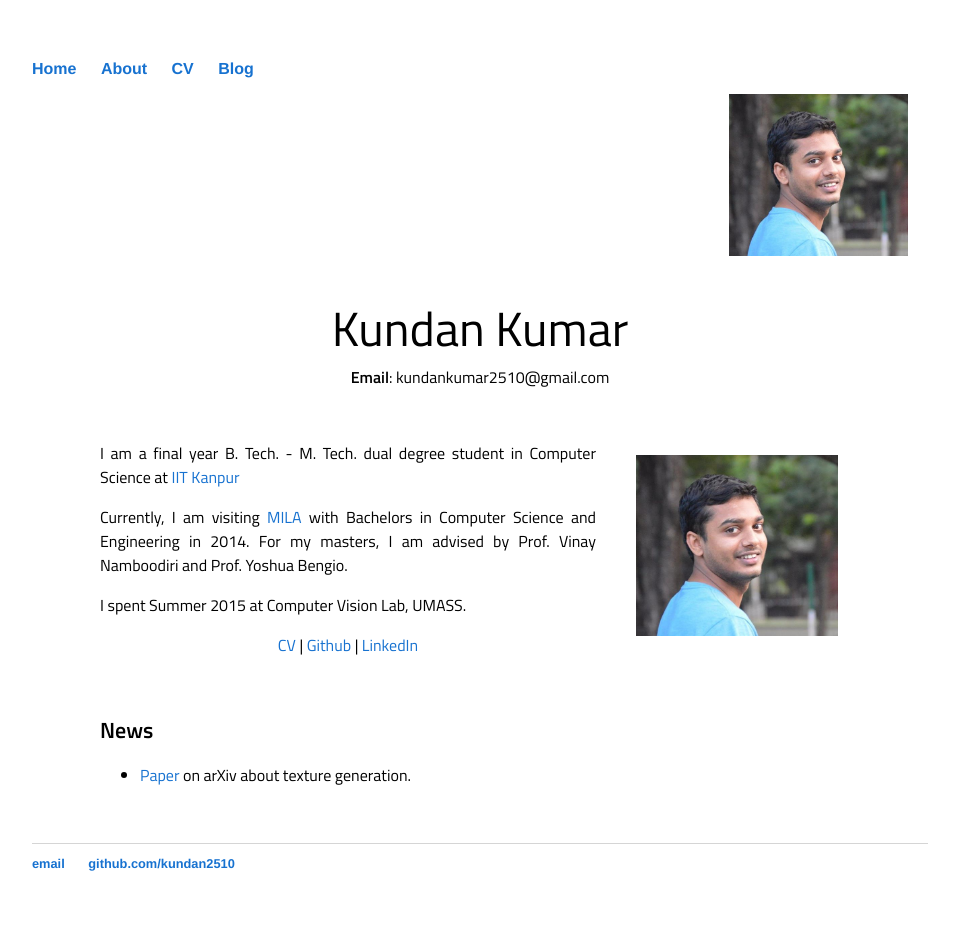
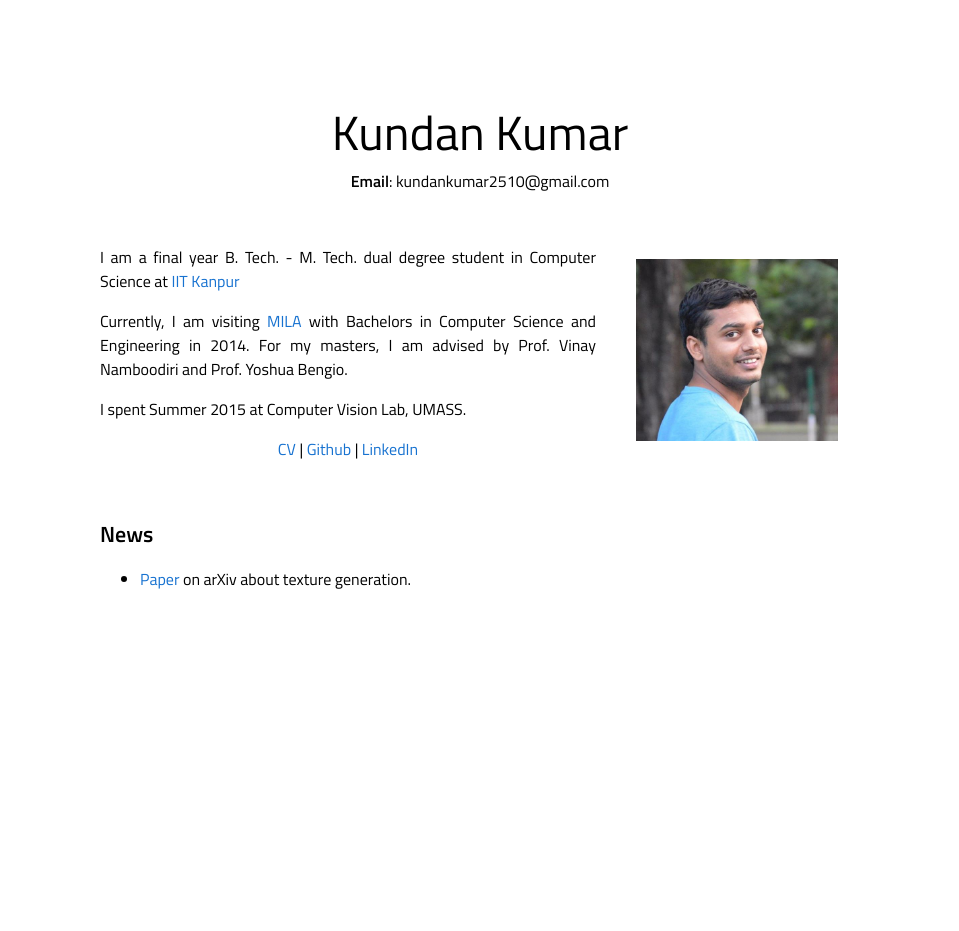
Before and after one commit to kundan2510/kundan2510.github.io, a Jekyll site: the page built from index.html, in a window 1280 px wide. Shown: the whole page, without its empty margins (160-1119 px from the left). Built offline with Jekyll 4.4.1, drawn with Linux system fonts in a browser that asks for light colours; after the commit the page ends 900 px from its top, so only the background shows below that.

Commit message:
Update default.html

```diff
--- a/_layouts/default.html
+++ b/_layouts/default.html
@@ -7,25 +7,9 @@
 			<link rel="stylesheet" type="text/css" href="https://fonts.googleapis.com/css?family=Titillium+Web:400,600,400italic,600italic,300,300italic">
 		</head>
 		<body>
-			<nav>
-	    		<ul>
-	        		<li><a href="/">Home</a></li>
-		        	<li><a href="/about.html">About</a></li>
-		        	<!--li><a href="/projects.html">Projects</a></li-->
-	        		<li><a href="/cv.pdf">CV</a></li>
-	        		<li><a href="/blog">Blog</a></li>
-	    		</ul>
-			</nav>
 			<div class="container">
-			<img style="float: right;" src="/images/mypic_cropped.jpg" width="20%" hspace="20"></img>
 			{{ content }}
 
 			</div><!-- /.container -->
-			<footer>
-	    		<ul>
-	        		<li><a href="mailto:kundankumar2510@gmail.com">email</a></li>
-	        		<li><a href="https://github.com/kundan2510">github.com/kundan2510</a></li>
-				</ul>
-			</footer>
 		</body>
 	</html>
```
